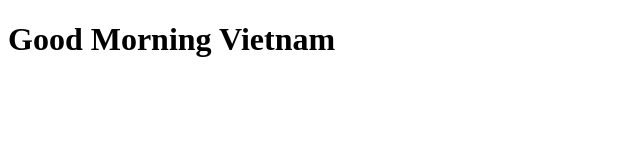
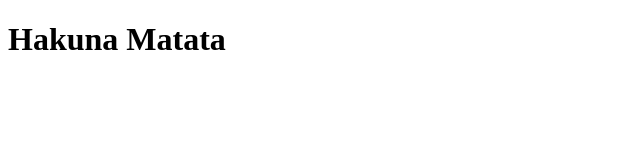
Before and after one commit to MUGUWARA1/CI-CD-Pipeline-with-Docker-Swarm-and-GitHub-Actions, a plain HTML site: page index.html in a window 1280 px wide. Shown: the whole page, without its empty margins (0-640 px from the left). Drawn offline with Linux system fonts and the light colour scheme.

Commit message:
al hamdulilah

```diff
--- a/index.html
+++ b/index.html
@@ -7,7 +7,7 @@
 </head>
 <body>
 
-    <H1>Good Morning Vietnam</H1>
+    <H1>Hakuna Matata</H1>
 
 </body>
 </html>
```
